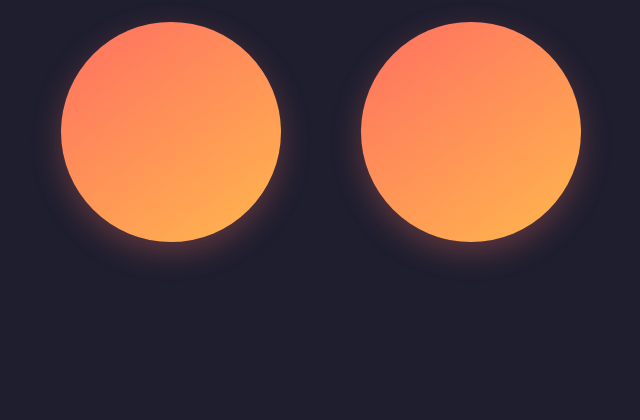
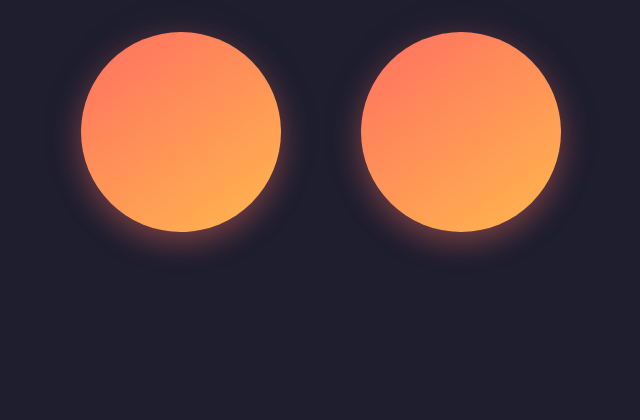
Before and after one commit to silentalex1/sakura, a plain HTML site: page index.html in a window 1280 px wide. Shown: the part 380-800 px from the top of the page, without its empty margins (319-959 px from the left). Drawn offline with Linux system fonts and the light colour scheme.

Commit message:
Update index.html

```diff
--- a/index.html
+++ b/index.html
@@ -37,10 +37,8 @@
             box-shadow: 0 4px 20px rgba(0, 0, 0, 0.5);
             backdrop-filter: blur(10px);
             z-index: 1000;
-            transition: top 0.3s ease; /* Smooth hide on scroll */
         }
 
-        /* Navbar links */
         .navbar a {
             color: #ffffff;
             text-decoration: none;
@@ -55,7 +53,7 @@
             background-color: rgba(255, 255, 255, 0.1);
         }
 
-        /* Main title */
+        /* Main title styling */
         h1 {
             margin-top: 100px;
             font-size: 3.5rem;
@@ -64,39 +62,61 @@
             animation: fadeIn 1s ease forwards;
         }
 
-        /* Circle elements */
+        /* Circle elements styling */
         .circles-container {
             display: flex;
             gap: 5rem;
             margin-top: 3rem;
+            justify-content: center;
         }
 
+        /* Main circle style */
         .circle {
-            width: 220px;
-            height: 220px;
+            width: 200px;
+            height: 200px;
             background: linear-gradient(145deg, #ff6f61, #ffb74d);
             border-radius: 50%;
-            box-shadow: 0 10px 30px rgba(255, 111, 97, 0.3);
+            position: relative;
+            box-shadow: 0 10px 30px rgba(255, 111, 97, 0.4);
             transition: transform 0.3s ease, box-shadow 0.3s ease;
         }
 
-        .circle:hover {
-            transform: translateY(-10px);
-            box-shadow: 0 15px 40px rgba(255, 111, 97, 0.5);
+        /* Inner gradient for layered effect */
+        .circle::before {
+            content: '';
+            position: absolute;
+            top: 50%;
+            left: 50%;
+            transform: translate(-50%, -50%);
+            width: 170px;
+            height: 170px;
+            background: radial-gradient(circle, rgba(255, 111, 97, 0.5), transparent 80%);
+            border-radius: 50%;
+            z-index: -1;
         }
 
-        /* Fade-in animation */
-        @keyframes fadeIn {
-            0% { opacity: 0; transform: translateY(-20px); }
-            100% { opacity: 1; transform: translateY(0); }
+        /* Glow effect */
+        .circle::after {
+            content: '';
+            position: absolute;
+            top: 50%;
+            left: 50%;
+            transform: translate(-50%, -50%);
+            width: 250px;
+            height: 250px;
+            background: radial-gradient(circle, rgba(255, 111, 97, 0.1), transparent 70%);
+            border-radius: 50%;
+            z-index: -2;
+            filter: blur(20px);
         }
 
-        /* Hide navbar on scroll */
-        .navbar.hidden {
-            top: -100px;
+        /* Hover effect */
+        .circle:hover {
+            transform: scale(1.05);
+            box-shadow: 0 15px 40px rgba(255, 111, 97, 0.6);
         }
 
-        /* Responsive design */
+        /* Responsive adjustments */
         @media (max-width: 768px) {
             .navbar {
                 flex-direction: column;
@@ -137,21 +157,5 @@
         <div class="circle"></div>
     </div>
 
-    <script>
-        // JavaScript for hiding the navbar on scroll down
-        let lastScrollTop = 0;
-        const navbar = document.querySelector('.navbar');
-
-        window.addEventListener('scroll', () => {
-            const scrollTop = window.pageYOffset || document.documentElement.scrollTop;
-            if (scrollTop > lastScrollTop) {
-                navbar.classList.add('hidden');
-            } else {
-                navbar.classList.remove('hidden');
-            }
-            lastScrollTop = scrollTop;
-        });
-    </script>
-
 </body>
 </html>
```
